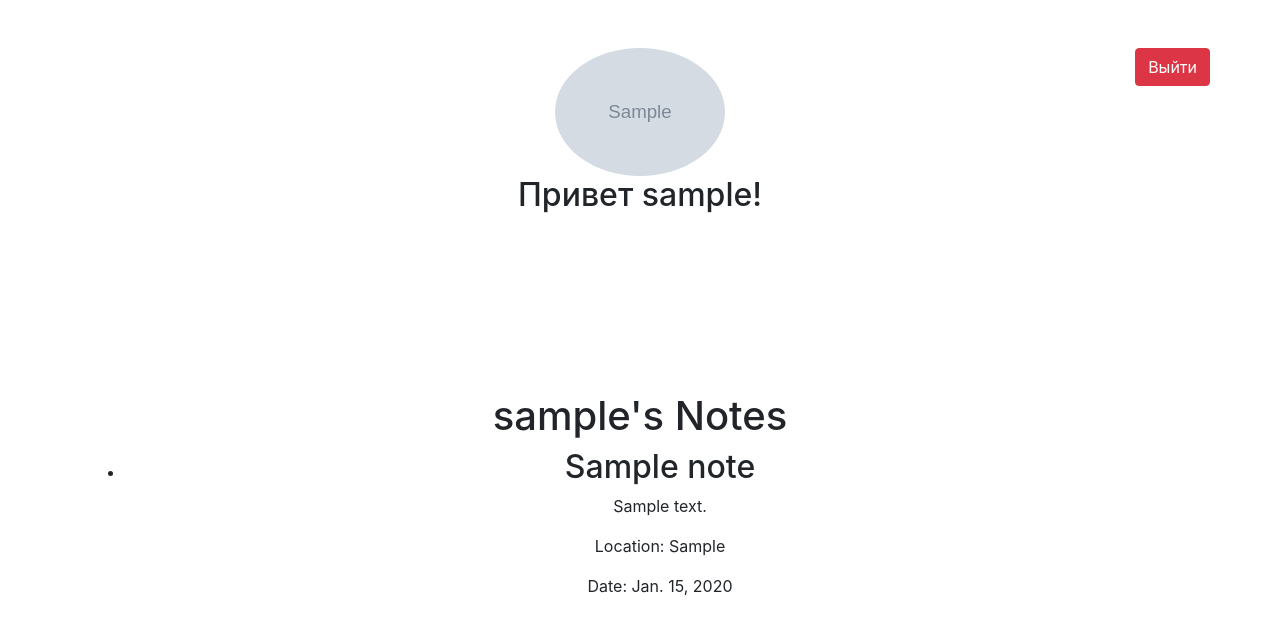
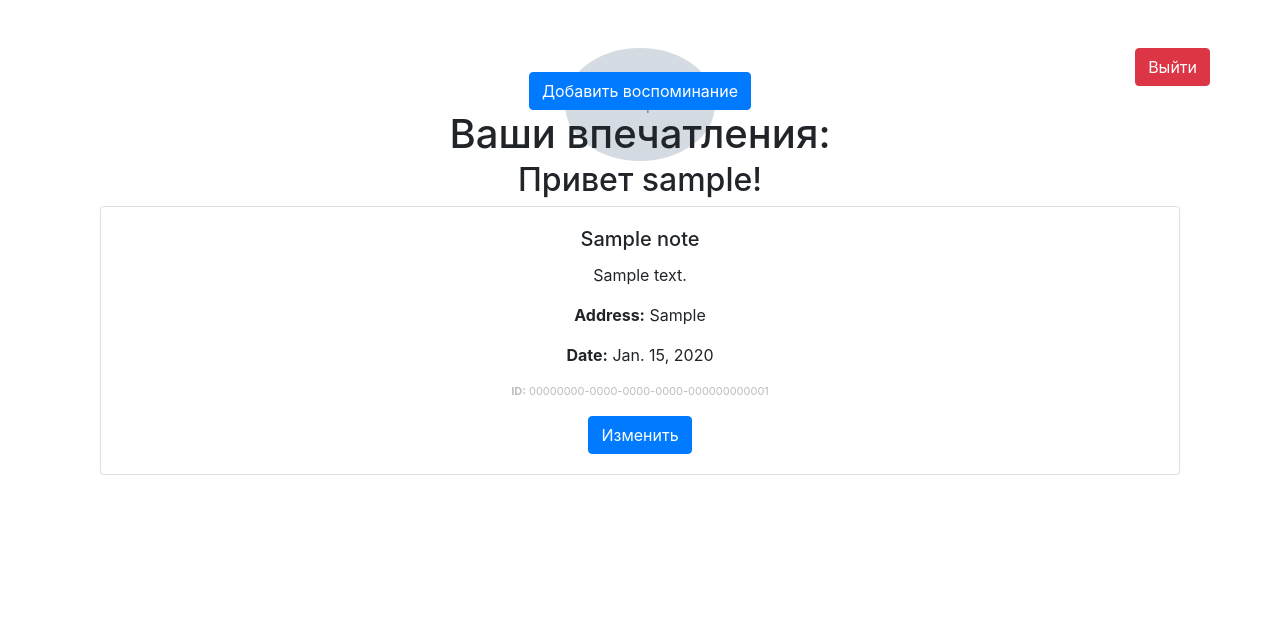
Before and after one commit to RedColdHearted/Django-adventure-tracker, a Django app: page /notes/profile/1/ in a window 1280 px wide. Shown: the top 634 px of the page. Run offline with Django 4.2, Linux system fonts and the light colour scheme; a user stored in the database is signed in; tables that the repository leaves empty hold one stand-in row (values such as "Sample post"); grey boxes marked "Sample" are stand-in pictures; some libraries are stand-ins or nearby versions.

Commit message:
note create and note update pages

```diff
--- a/notes/templates/notes/profile_page.html
+++ b/notes/templates/notes/profile_page.html
@@ -12,10 +12,10 @@
 <body>
     <div class="container mt-5">
         <div class="row mb-4">
-            <div class="col text-center position-relative" style="max-height: 320px">
+            <div class="col text-center" style="max-height: 320px; margin-bottom: -160px; z-index: -1;" >
                 {% if user.profile_image %}
                     {#<p>Profile image: {{ user.profile_image.url }}</p>#}
-                    <img src="{{user.profile_image.url}}" class="rounded-circle" style="max-width: 40%; max-height: 40%" alt="не работает">
+                    <img src="{{user.profile_image.url}}" class="rounded-circle" style="max-width: 150px; max-height: 150px" alt="не работает">
                 {% else %}
 {#                    <img src="https://via.placeholder.com/150" class="rounded-circle" alt="Profile Picture">#}
                       <img src="https://dummyimage.com/300.png/20f/fff&text={{ user.username }}" class="rounded-circle" style="max-width: 40%; max-height: 40%" alt="Profile Picture">
@@ -26,42 +26,37 @@
             </div>
         </div>
         <div id="main-content" class="text-center">
-            <h1>{{ user.username }}'s Notes</h1>
-
+                <button class="btn btn-primary" style="z-index: 4;" data-toggle="modal" data-target="#addMemoryModal">Добавить воспоминание</button>
                 {% if notes %}
-                    <ul>
+                    <h1>Ваши впечатления:</h1>
                     {% for note in notes %}
-                        <li>
-                            <h2>{{ note.title }}</h2>
-                            <p>{{ note.description }}</p>
-                            <p>Location: {{ note.location }}</p>
-                            <p>Date: {{ note.date }}</p>
-                        </li>
-                    {% endfor %}
-                    </ul>
-                {% else %}
-                    <p>No notes available.</p>
-                {% endif %}
-{#            <p>У вас нет ни одного воспоминания</p>#}
-{#            <button class="btn btn-primary" data-toggle="modal" data-target="#addMemoryModal">Добавить воспоминание</button>#}
-        </div>
-    </div>
-
-<!-- Template for memory item -->
-<div class="container mt-5 d-none" id="memoryTemplate">
+                        <div class="container mt-5" id="memoryTemplate">
                             <div class="row my-3">
                                 <div class="col-12">
                                     <div class="card">
-                <div class="card-body">
-                    <h5 class="card-title memory-title"></h5>
-                    <p class="card-text memory-description"></p>
+                                        <div class="card-body" style="text-align: center;">
+                                            <h5 class="card-title memory-title">{{ note.title }}</h5>
+                                            <p class="card-text memory-description">{{ note.description }}</p>
+                                            <p class="card-text memory-address"><strong>Address:</strong> {{ note.location }}</p>
+                                            <p class="card-text memory-date"><strong>Date:</strong> {{ note.date }}</p>
+                                            <p class="card-text memory-id" style="font-size: 11px; color: #BDBDBD"><strong>ID:</strong> {{ note.id }}</p>
                                             <a href="#" class="btn btn-primary edit-memory-button" data-toggle="modal" data-target="#editMemoryModal">Изменить</a>
                                         </div>
                                     </div>
                                 </div>
                             </div>
                         </div>
+                    {% endfor %}
 
+                {% else %}
+                    <div style="margin-top: 100px">
+                    <p>У вас нет ни одного воспоминания.</p>
+                    <button class="btn btn-primary" data-toggle="modal" data-target="#addMemoryModal">Добавить воспоминание</button>
+                    </div>
+                {% endif %}
+{#            <p>У вас нет ни одного воспоминания</p>#}
+        </div>
+    </div>
     <script src="https://code.jquery.com/jquery-3.5.1.slim.min.js"></script>
     <script src="https://cdn.jsdelivr.net/npm/@popperjs/core@2.9.2/dist/umd/popper.min.js"></script>
     <script src="https://stackpath.bootstrapcdn.com/bootstrap/4.5.2/js/bootstrap.min.js"></script>
--- a/notes/views.py
+++ b/notes/views.py
@@ -19,10 +19,6 @@ def redirect_to_home_view(request):
 
 def home_page_view(request):
     return render(request, 'notes/home_page.html')
-
-
-# def login_page_view(request):
-#     return render(request, 'registration/login.html')
 
 class CustomLoginView(LoginView):
     template_name = 'registration/login.html'  # Укажите имя вашего шаблона
```
Lines whose indentation alone changed are shown as unchanged.
